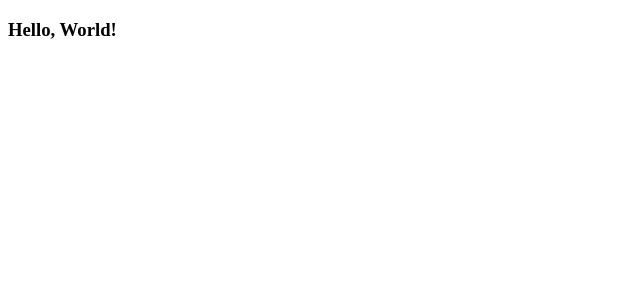
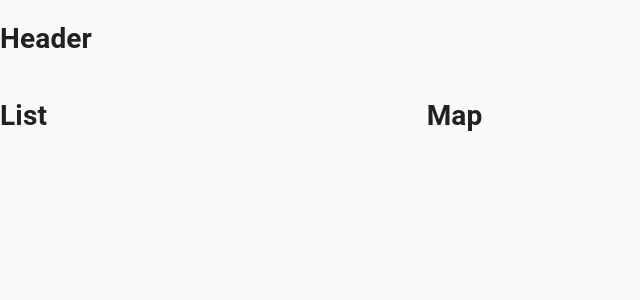
Before and after one commit to CatherineJOnia/TripWise, a React (Create React App) app: page / in a window 1280 px wide. Shown: the top 300 px of the page, without its empty margins (0-640 px from the left). Built offline with nearby package versions, Linux system fonts and the light colour scheme.

Commit message:
App.js baseline

```diff
--- a/src/App.js
+++ b/src/App.js
@@ -1,10 +1,24 @@
 import React from "react";
+import { CssBaseline, Grid } from "@material-ui/core";
+
+import Header from "./components/Header/Header";
+import List from "./components/List/List";
+import Map from "./components/Map/Map";
 
 const App = () => {
   return (
-    <div>
-      <h3>Hello, World!</h3>
-    </div>
+    <>
+      <CssBaseline />
+      <Header />
+      <Grid container spacing={3} style={{ width: "100%" }}>
+        <Grid item xs={12} md={4}>
+          <List />
+        </Grid>
+        <Grid item xs={12} md={8}>
+          <Map />
+        </Grid>
+      </Grid>
+    </>
   );
 };
 
```
